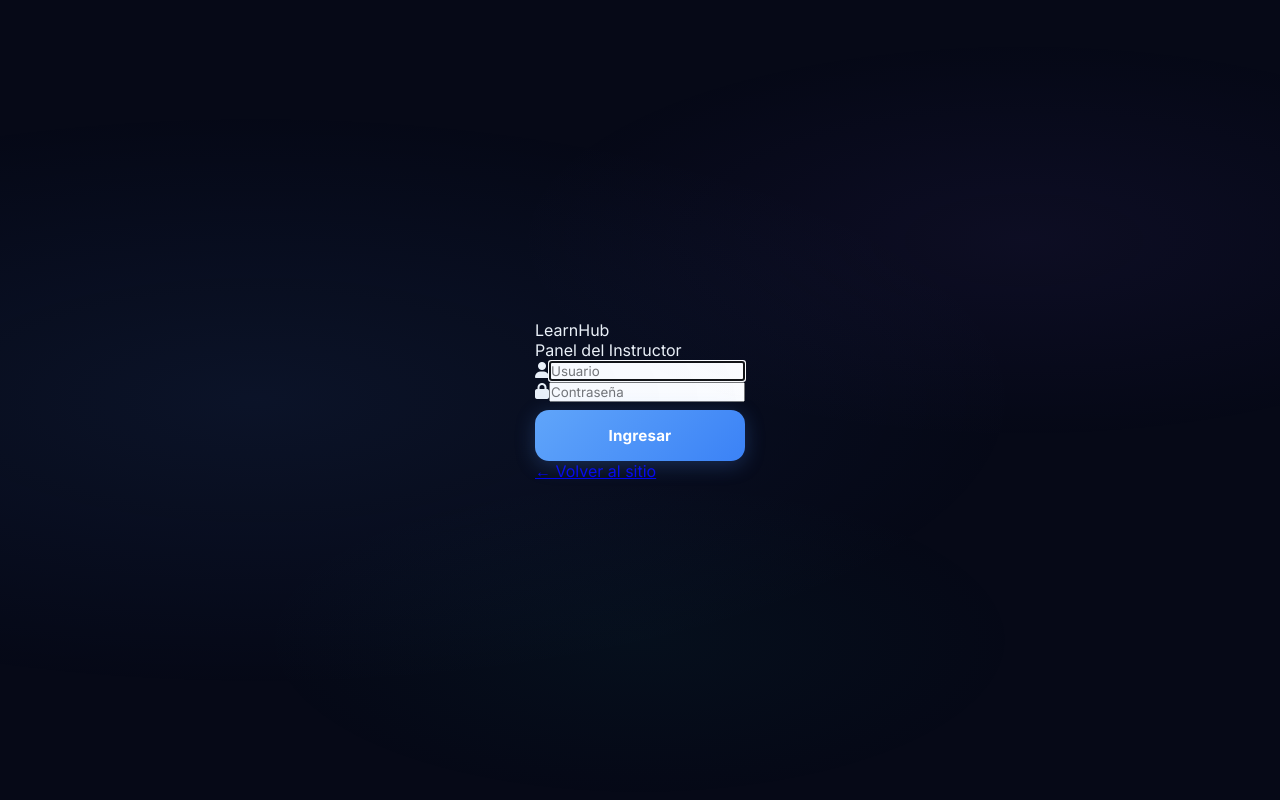
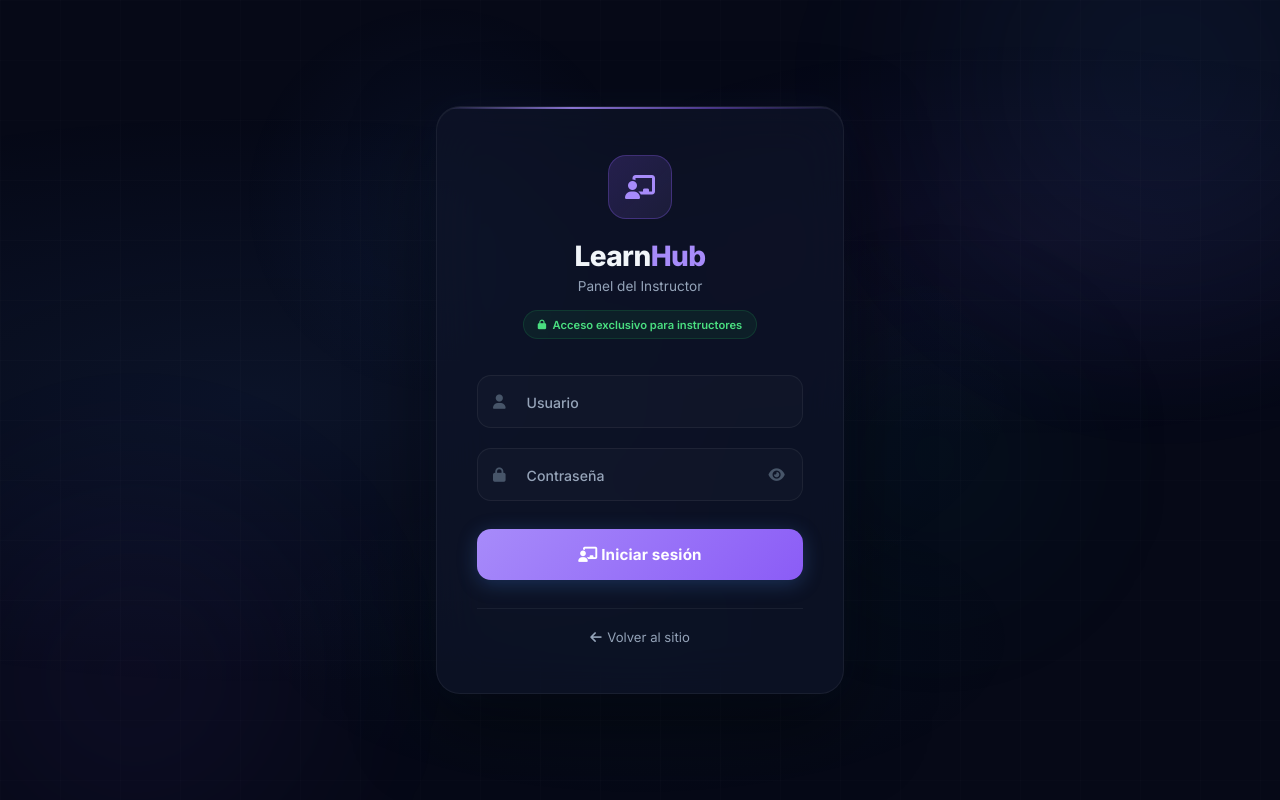
Before and after one commit to Andres-Developer-23/Learn_Hub, a Django app: page /instructor/login/ in a window 1280 px wide. Run offline with Django 5.2, Linux system fonts and the light colour scheme.

Commit message:
Corrige template de login de instructor para usar el CSS correcto del panel

```diff
--- a/instructor_panel/templates/instructor_panel/login.html
+++ b/instructor_panel/templates/instructor_panel/login.html
@@ -2,26 +2,144 @@
 <!DOCTYPE html>
 <html lang="es">
 <head>
-<meta charset="UTF-8"><meta name="viewport" content="width=device-width,initial-scale=1">
+    <meta charset="UTF-8">
+    <meta name="viewport" content="width=device-width, initial-scale=1.0">
     <title>Instructor – LearnHub</title>
     <link href="https://fonts.googleapis.com/css2?family=Inter:wght@400;500;600;700;800&display=swap" rel="stylesheet">
     <link rel="stylesheet" href="https://cdnjs.cloudflare.com/ajax/libs/font-awesome/6.5.1/css/all.min.css">
     <link rel="stylesheet" href="{% static 'panel/css/login.css' %}">
+    <style>
+        .instructor-icon {
+            background: linear-gradient(135deg, rgba(139,92,246,0.2), rgba(167,139,250,0.1)) !important;
+            border-color: rgba(139,92,246,0.3) !important;
+            color: #a78bfa !important;
+        }
+        .instructor-accent { --accent: #a78bfa; --accent-h: #8b5cf6; }
+    </style>
 </head>
-<body>
-<div class="lc">
-  <div class="lbx">
+<body class="instructor-accent">
+
+<div class="grid-bg"></div>
+<div class="orb orb-1"></div>
+<div class="orb orb-2"></div>
+<div class="orb orb-3"></div>
+
+<div class="mouse-glow" id="mouse-glow"></div>
+
+<div class="wrapper">
+    <div class="login-card" id="login-card">
+        <div class="card-glow"></div>
+
+        <div class="header">
+            <div class="icon-wrap instructor-icon" id="role-icon">
+                <i class="fas fa-chalkboard-teacher"></i>
+            </div>
             <div class="logo">Learn<span>Hub</span></div>
             <p class="subtitle">Panel del Instructor</p>
-    {% if messages %}{% for m in messages %}<div class="msg {{ m.tags }}">{{ m }}</div>{% endfor %}{% endif %}
-    <form method="POST">
+            <div class="secure-badge"><i class="fas fa-lock"></i> Acceso exclusivo para instructores</div>
+        </div>
+
+        {% if messages %}
+            {% for msg in messages %}
+                <div class="error-box"><i class="fas fa-exclamation-circle"></i> {{ msg }}</div>
+            {% endfor %}
+        {% endif %}
+
+        <form method="POST" id="login-form">
             {% csrf_token %}
-      <div class="fi"><i class="fas fa-user"></i><input type="text" name="username" placeholder="Usuario" required autofocus></div>
-      <div class="fi"><i class="fas fa-lock"></i><input type="password" name="password" placeholder="Contraseña" required></div>
-      <button type="submit" class="btn">Ingresar</button>
-    </form>
-    <a href="{% url 'index' %}" class="back">&larr; Volver al sitio</a>
+            <div class="field">
+                <div class="input-wrap">
+                    <i class="fas fa-user"></i>
+                    <input type="text" id="username" name="username" placeholder=" " required autocomplete="username">
+                    <label for="username">Usuario</label>
                 </div>
             </div>
+            <div class="field">
+                <div class="input-wrap">
+                    <i class="fas fa-lock"></i>
+                    <input type="password" id="password" name="password" placeholder=" " required autocomplete="current-password">
+                    <label for="password">Contraseña</label>
+                    <button type="button" class="toggle-pw" id="toggle-pw" tabindex="-1">
+                        <i class="fas fa-eye"></i>
+                    </button>
+                </div>
+            </div>
+            <button type="submit" class="btn" id="submit-btn">
+                <span class="btn-text"><i class="fas fa-chalkboard-teacher"></i> Iniciar sesión</span>
+                <span class="btn-loading"><i class="fas fa-circle-notch fa-spin"></i> Verificando...</span>
+            </button>
+        </form>
+
+        <a href="{% url 'index' %}" class="back-link"><i class="fas fa-arrow-left"></i> Volver al sitio</a>
+    </div>
+</div>
+
+<script>
+document.addEventListener('DOMContentLoaded', function() {
+    const toggleBtn = document.getElementById('toggle-pw');
+    const pwInput = document.getElementById('password');
+    const form = document.getElementById('login-form');
+    const submitBtn = document.getElementById('submit-btn');
+    const glow = document.getElementById('mouse-glow');
+    const card = document.getElementById('login-card');
+    const icon = document.getElementById('role-icon');
+
+    if (toggleBtn && pwInput) {
+        toggleBtn.addEventListener('click', function() {
+            const isPassword = pwInput.type === 'password';
+            pwInput.type = isPassword ? 'text' : 'password';
+            this.querySelector('i').className = isPassword ? 'fas fa-eye-slash' : 'fas fa-eye';
+        });
+    }
+
+    if (form && submitBtn) {
+        form.addEventListener('submit', function() {
+            submitBtn.classList.add('loading');
+            submitBtn.disabled = true;
+        });
+    }
+
+    if (glow && card) {
+        card.addEventListener('mousemove', function(e) {
+            const rect = card.getBoundingClientRect();
+            const x = e.clientX - rect.left;
+            const y = e.clientY - rect.top;
+            glow.style.left = e.clientX + 'px';
+            glow.style.top = e.clientY + 'px';
+            card.style.setProperty('--glow-x', x + 'px');
+            card.style.setProperty('--glow-y', y + 'px');
+        });
+    }
+
+    if (icon) {
+        icon.addEventListener('mouseenter', function() {
+            this.style.transform = 'rotateY(180deg) scale(1.1)';
+        });
+        icon.addEventListener('mouseleave', function() {
+            this.style.transform = 'rotateY(0deg) scale(1)';
+        });
+    }
+
+    document.querySelectorAll('.field input').forEach(function(input) {
+        function updateFieldValue() {
+            var field = input.closest('.field');
+            if (input.value.trim() !== '') {
+                field.classList.add('has-value');
+            } else {
+                field.classList.remove('has-value');
+            }
+        }
+        input.addEventListener('focus', function() {
+            this.closest('.field').classList.add('focused');
+        });
+        input.addEventListener('blur', function() {
+            this.closest('.field').classList.remove('focused');
+            updateFieldValue();
+        });
+        input.addEventListener('input', updateFieldValue);
+        updateFieldValue();
+    });
+});
+</script>
 </body>
 </html>
```
Lines whose indentation alone changed are shown as unchanged.
